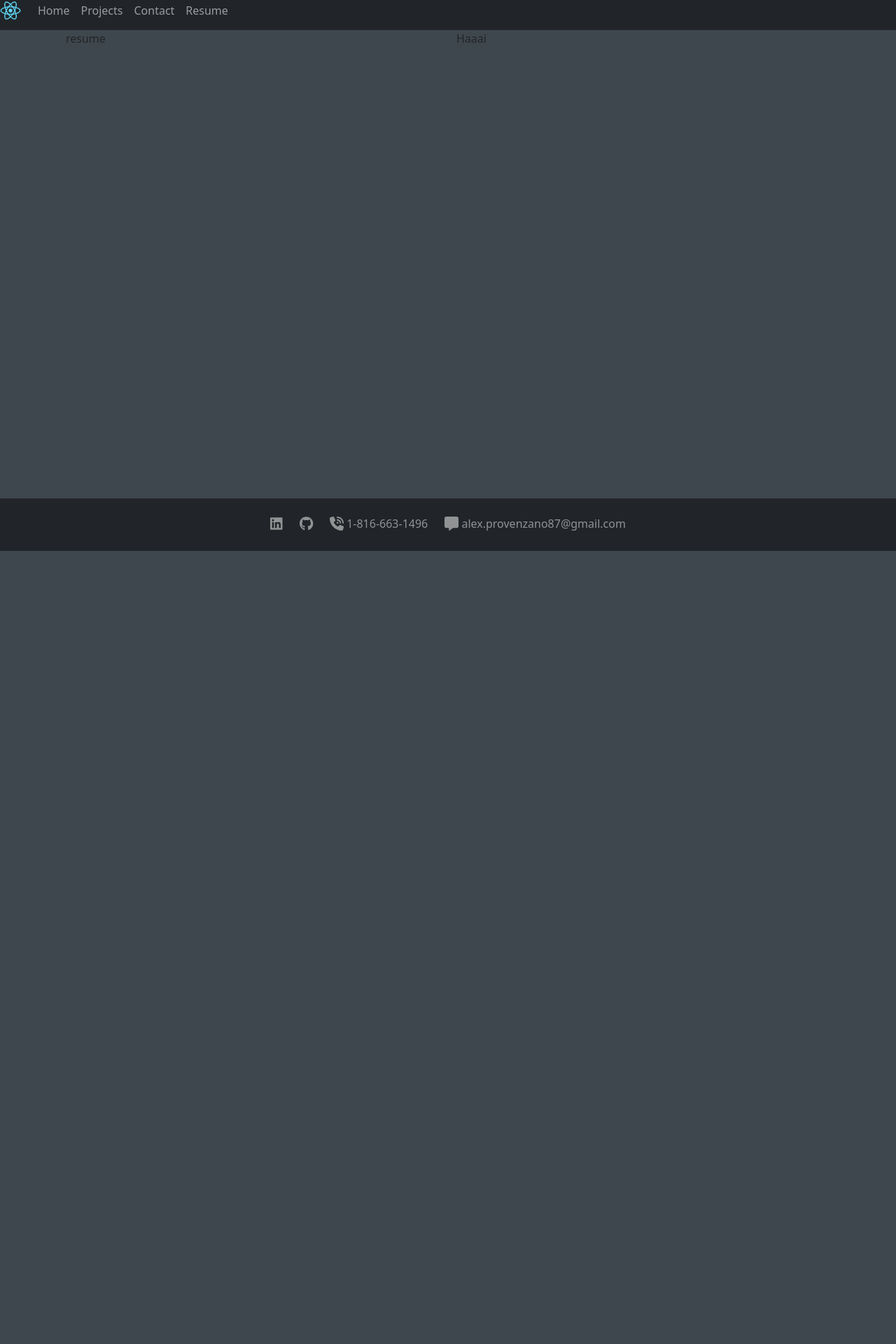
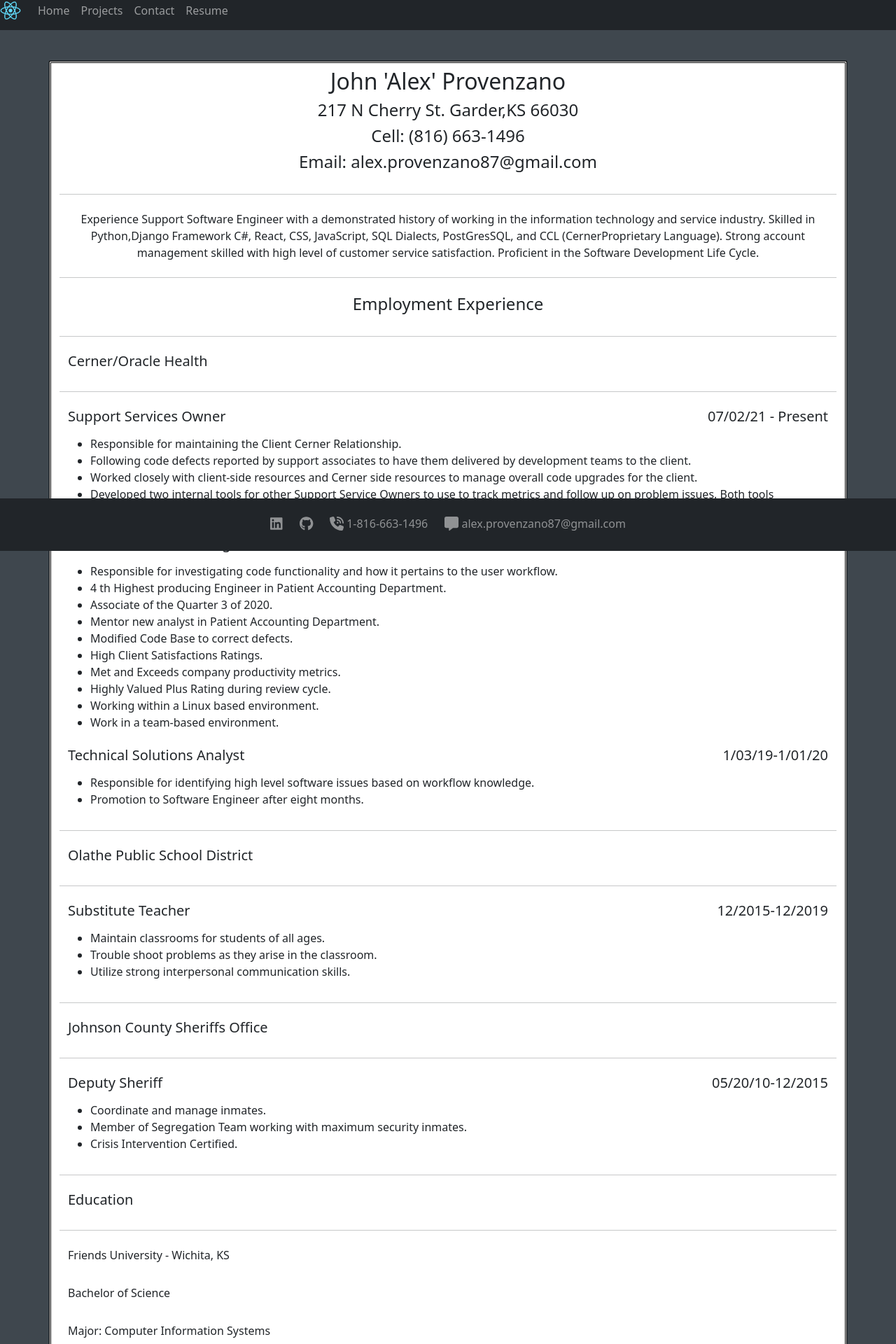
Before and after one commit to AlexProv1987/resume_project, a React (Create React App) app in the folder resume/: page /resume in a window 1280 px wide. Shown: the part 13-1933 px from the top of the page at 70% size. Before the commit the page ends 800 px from the top, so only its background shows below. Built offline with nearby package versions, Linux system fonts and the light colour scheme.

Commit message:
Resume Data Entered

```diff
--- a/resume/src/App.css
+++ b/resume/src/App.css
@@ -7,8 +7,6 @@
   transform: rotate(360deg);
   transition: all 1.25s ease-in-out;
 }
-
-
 .f-icon-pop:hover{
   transform: scale(1.5);
 }
@@ -42,3 +40,17 @@
 .my-pic{
     box-shadow: 5px 10px #1d1d1f;
 }
+
+/*****************RESUME  SPECIFIC    CSS*********************/
+.resume-content{
+  border-width: 3px;
+  border-style:double;
+  border-color:black;
+  background-color: white;
+
+}.resume-row{
+  padding-bottom: 7px;
+  padding-top: 7px;
+}
+
+/*****************END RESUME  SPECIFIC    CSS******************/
--- a/resume/src/components/Pages/Resume.js
+++ b/resume/src/components/Pages/Resume.js
@@ -1,18 +1,169 @@
 import Row from 'react-bootstrap/Row';
 import Col from 'react-bootstrap/Col';
 import Container from 'react-bootstrap/Container'
+
 const Resume = () => {
   return (
-    <Container>
-   <Row>
-    <Col lg={true}>
-    <p>resume</p>
-    </Col>
-    <Col lg={true}>
-      <p>Haaai</p>
-    </Col>
-   </Row>
-   </Container>
+    <Container fluid='true' className='main-content m-4'>
+      <Container className='resume-content'>
+        <Row className='d-flex resume-row resume-header text-center'>
+          <h2 className='name-field'>John 'Alex' Provenzano</h2>
+          <h4>217 N Cherry St. Garder,KS 66030</h4>
+          <h4>Cell: (816) 663-1496</h4>
+          <h4>Email: alex.provenzano87@gmail.com </h4>
+        </Row>
+        <hr/>
+        <Row className='resume-row resume-exp text-center'>
+          Experience Support Software Engineer with a demonstrated history of working in the information
+          technology and service industry. Skilled in Python,Django Framework C#, React, CSS, JavaScript, SQL Dialects, PostGresSQL,
+          and CCL (CernerProprietary Language). Strong account management skilled with high level of customer service
+          satisfaction. Proficient in the Software Development Life Cycle.
+        </Row>
+        <hr/>
+        <Row className='resume-row text-center'>
+          <h4>Employment Experience</h4>
+        </Row>
+        {/*Company Section*/}
+        <hr/>
+        <Row className='resume-row'>
+          <h5>Cerner/Oracle Health</h5>
+        </Row>
+        <hr/>
+        <Row className='resume-row'>
+          <Col md={8}>
+            <h5>Support Services Owner</h5>
+          </Col>
+          <Col md={4} className='text-end'>
+            <h5>07/02/21 - Present</h5>
+          </Col>
+        </Row>
+        <Row>
+          <Col>
+            <ul>
+              <li>Responsible for maintaining the Client Cerner Relationship.</li>
+              <li>Following code defects reported by support associates to have them delivered by
+                development teams to the client.</li>
+              <li>Worked closely with client-side resources and Cerner side resources to manage overall code
+                upgrades for the client.</li>
+              <li>Developed two internal tools for other Support Service Owners to use to track metrics and
+                follow up on problem issues. Both tools developed using C# (More detail on the tools
+                developed can be provided upon request)</li>
+            </ul>
+          </Col>
+        </Row>
+        <Row className='resume-row'>
+          <Col md={8}>
+            <h5>Production Software Engineer</h5>
+          </Col>
+          <Col md={4} className='text-end'>
+            <h5>01/02/20- 07/01/21</h5>
+          </Col>
+        </Row>
+        <Row>
+          <Col>
+            <ul>
+              <li>Responsible for investigating code functionality and how it pertains to the user workflow.</li>
+              <li>4 th Highest producing Engineer in Patient Accounting Department.</li>
+              <li>Associate of the Quarter 3 of 2020.</li>
+              <li>Mentor new analyst in Patient Accounting Department.</li>
+              <li>Modified Code Base to correct defects.</li>
+              <li>High Client Satisfactions Ratings.</li>
+              <li>Met and Exceeds company productivity metrics.</li>
+              <li>Highly Valued Plus Rating during review cycle.</li>
+              <li>Working within a Linux based environment.</li>
+              <li>Work in a team-based environment.</li>
+            </ul>
+          </Col>
+        </Row>
+        <Row className='resume-row'>
+          <Col md={8}>
+            <h5>Technical Solutions Analyst</h5>
+          </Col>
+          <Col md={4} className='text-end'>
+            <h5>1/03/19-1/01/20</h5>
+          </Col>
+        </Row>
+        <Row>
+          <Col>
+            <ul>
+              <li>Responsible for identifying high level software issues based on workflow knowledge.</li>
+              <li>Promotion to Software Engineer after eight months.</li>
+            </ul>
+          </Col>
+        </Row>
+        {/*End Company Section*/}
+        {/*Company Section*/}
+        <hr/>
+        <Row className='resume-row'>
+          <h5>Olathe Public School District</h5>
+        </Row>
+        <hr/>
+        <Row className='resume-row'>
+          <Col md={8}>
+            <h5>Substitute Teacher</h5>
+          </Col>
+          <Col md={4} className='text-end'>
+            <h5>12/2015-12/2019</h5>
+          </Col>
+        </Row>
+        <Row>
+          <Col>
+            <ul>
+              <li>Maintain classrooms for students of all ages.</li>
+              <li>Trouble shoot problems as they arise in the classroom.</li>
+              <li>Utilize strong interpersonal communication skills.</li>
+            </ul>
+          </Col>
+        </Row>
+        {/*End Company Section*/}
+        {/*Company Section*/}
+        <hr/>
+        <Row className='resume-row'>
+          <h5>Johnson County Sheriffs Office</h5>
+        </Row>
+        <hr/>
+        <Row className='resume-row'>
+          <Col md={8}>
+            <h5>Deputy Sheriff</h5>
+          </Col>
+          <Col md={4} className='text-end'>
+            <h5>05/20/10-12/2015</h5>
+          </Col>
+        </Row>
+        <Row>
+          <Col>
+            <ul>
+              <li>Coordinate and manage inmates.</li>
+              <li>Member of Segregation Team working with maximum security inmates.</li>
+              <li>Crisis Intervention Certified.</li>
+            </ul>
+          </Col>
+        </Row>
+        <hr/>
+        {/*End Company Section*/}
+        {/*Education Section */}
+        <Row className='resume-row'>
+          <h5>Education</h5>
+        </Row>
+        <hr/>
+        <Row className='resume-row'>
+            <p>Friends University - Wichita, KS</p>
+        </Row>
+        <Row className='resume-row'>
+          <p>Bachelor of Science</p>
+        </Row>
+        <Row className='resume-row'>
+          <p>Major: Computer Information Systems</p>
+        </Row>
+        <Row className='resume-row'>
+          <p>Minor: Software Development</p>
+        </Row>
+        <Row className='resume-row'>
+          <p>Overall GPA 3.7, Major GPA 4.0 out of 4.0 scale</p>
+        </Row>
+        {/*End Enducation Section */}
+      </Container>
+    </Container>
   );
 }
 
```
